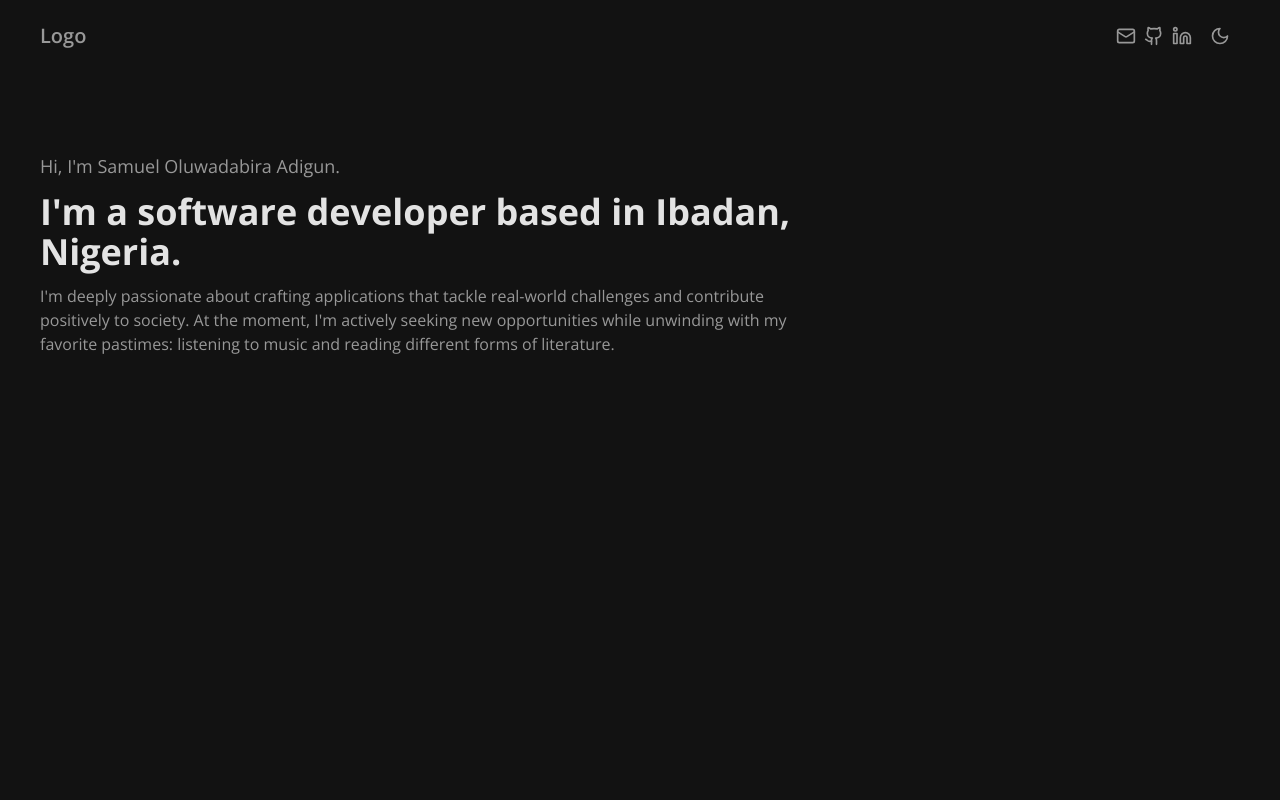
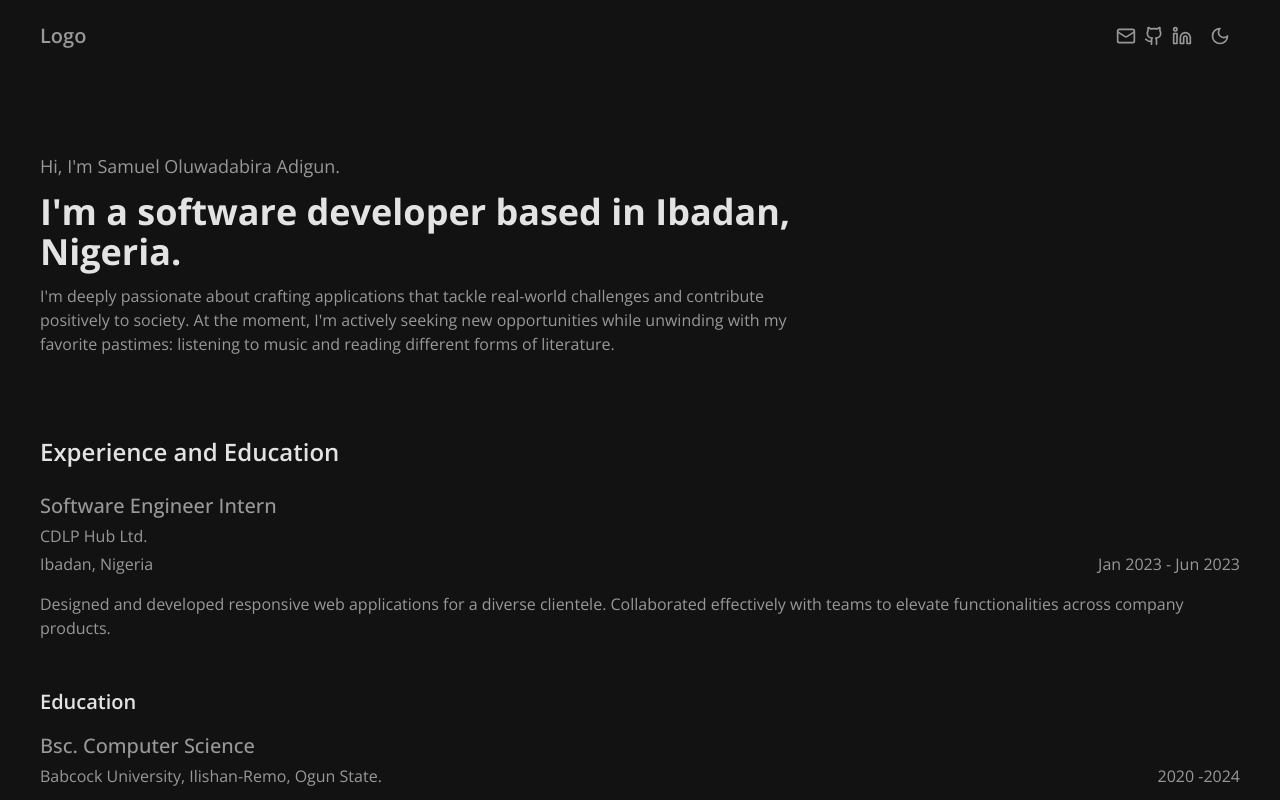
Before and after one commit to Asonance11/me, a Next.js app: page / in a window 1280 px wide. Built offline with nearby package versions, Linux system fonts and the light colour scheme.

Commit message:
Experience and Education

```diff
--- a/app/page.tsx
+++ b/app/page.tsx
@@ -1,9 +1,11 @@
+import ExperienceAndEducation from '@/components/custom/experience-and-education';
 import PersonalInfo from '@/components/custom/personal-info';
 
 export default function Home() {
   return (
     <main>
       <PersonalInfo />
+      <ExperienceAndEducation />
     </main>
   );
 }
```
